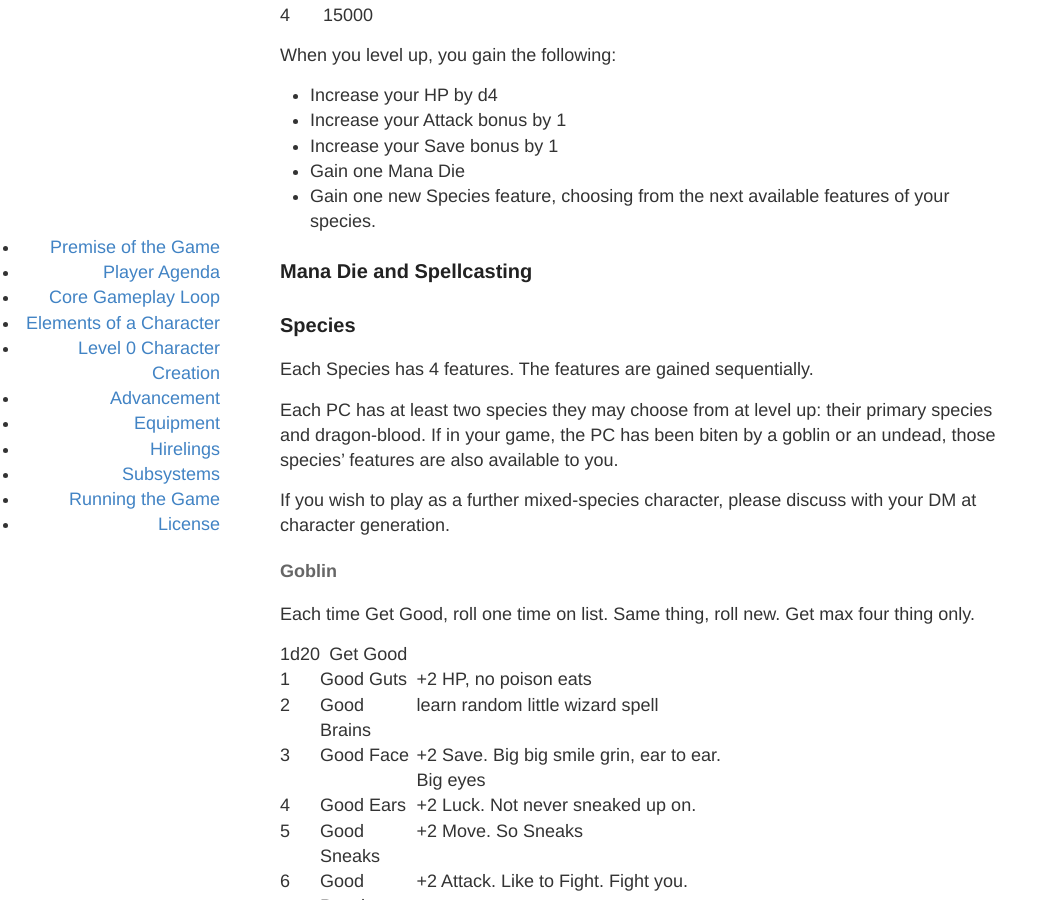
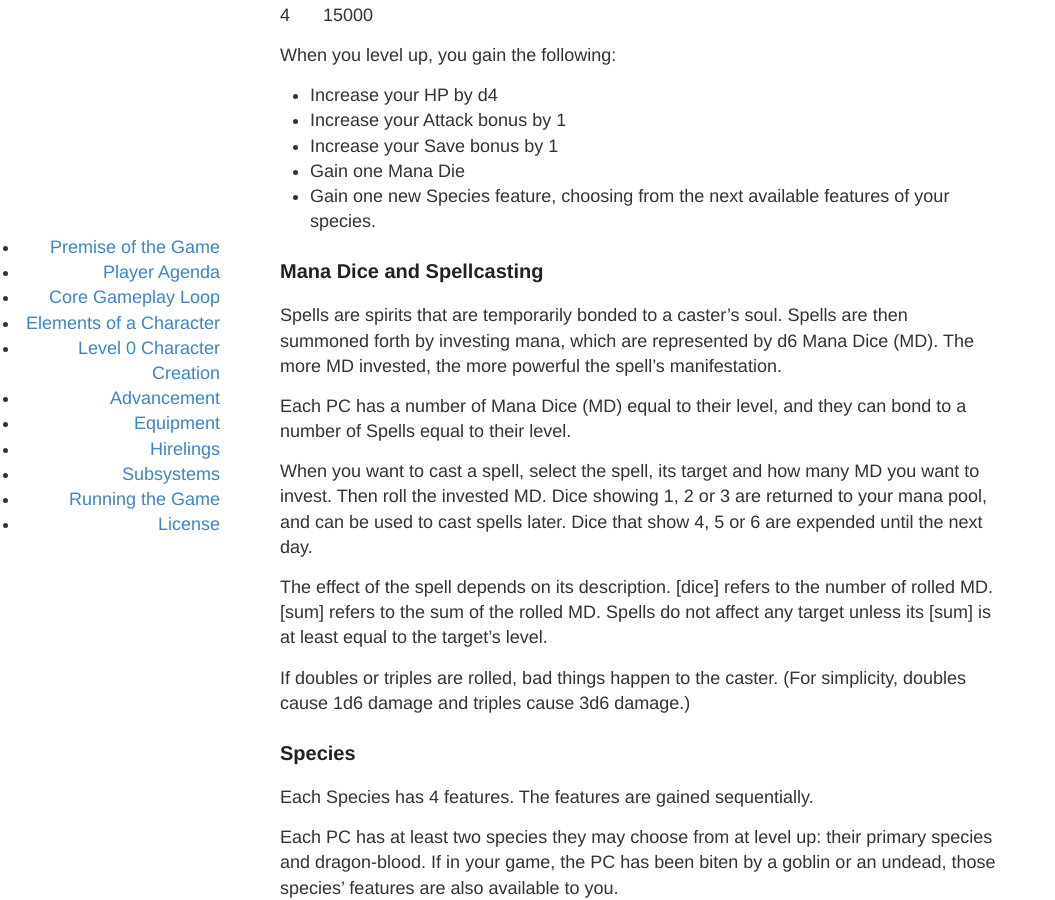
Before and after one commit to zechlau14/zechlau14.github.io, a Jekyll site: the page built from projects/heartbreaker.md, in a window 1280 px wide and 900 px high, scrolled down 5188 px. Shown: the whole window, without its empty margins (0-1055 px from the left). Built offline with Jekyll 4.4.1, drawn with Linux system fonts in a browser that asks for light colours; some of the changed text lies outside the part shown.

Commit message:
Update heartbreaker.md with spellcasting

```diff
--- a/projects/heartbreaker.md
+++ b/projects/heartbreaker.md
@@ -150,7 +150,17 @@ When you level up, you gain the following:
 * Gain one Mana Die
 * Gain one new Species feature, choosing from the next available features of your species.
 
-### Mana Die and Spellcasting
+### Mana Dice and Spellcasting
+
+Spells are spirits that are temporarily bonded to a caster's soul. Spells are then summoned forth by investing mana, which are represented by d6 Mana Dice (MD). The more MD invested, the more powerful the spell's manifestation.
+
+Each PC has a number of Mana Dice (MD) equal to their level, and they can bond to a number of Spells equal to their level.
+
+When you want to cast a spell, select the spell, its target and how many MD you want to invest. Then roll the invested MD. Dice showing 1, 2 or 3 are returned to your mana pool, and can be used to cast spells later. Dice that show 4, 5 or 6 are expended until the next day.
+
+The effect of the spell depends on its description. \[dice\] refers to the number of rolled MD. \[sum\] refers to the sum of the rolled MD. Spells do not affect any target unless its \[sum\] is at least equal to the target's level.
+
+If doubles or triples are rolled, bad things happen to the caster. (For simplicity, doubles cause 1d6 damage and triples cause 3d6 damage.)
 
 ### Species
 Each Species has 4 features. The features are gained sequentially.
@@ -211,6 +222,11 @@ When you encounter strangers, the most visible party member makes a Luck Roll to
 | 7-14 | Uncertain |
 | 15-19 | Indifferent |
 | 20+ | Friendly |
+
+#### Food and Water
+After 1 day without water, a character becomes dehydrated, get disadvantage on all Rolls. After 3 days without water, die.
+
+Each day without food causes max HP to reduce by 1.
 
 #### Dungeons
 A Dungeon Turn takes about 10 minutes. In that time, PCs may
@@ -280,6 +296,10 @@ the most terrifying PC in that combat, DM's choice, makes a Luck roll versus the
 
 ## Running the Game
 
+### DM Principles
+* Give your players meaningful decisions and multiple viable options.
+* Giving more information rather than less allows for more meaningful decisions.
+
 ### Rolls
 If success or failure is inevitable, don't call for a Roll. Only call for a Roll if both success and failure lead to interesting outcomes.
 
@@ -292,6 +312,14 @@ If your module does not give a target number for a save or check, use the follow
 * Move: 11
 * Moving Stealthily: 15
 * Saves: 10+HD or 15
+
+#### Monsters
+* HD
+* Attack
+* Armor
+* Damage
+* Move
+* Save (incl. Morale)
 
 ### Conversions
 
@@ -309,4 +337,5 @@ Fort, Reflex, Will
 
 ## License
 CC BY-NC-SA
+Goblin Punch - Lair of the Lamb
 Skerples - Many Rats on a Stick
```
Also changed, not shown: other parts of projects/heartbreaker.md (+2 -1 lines).
